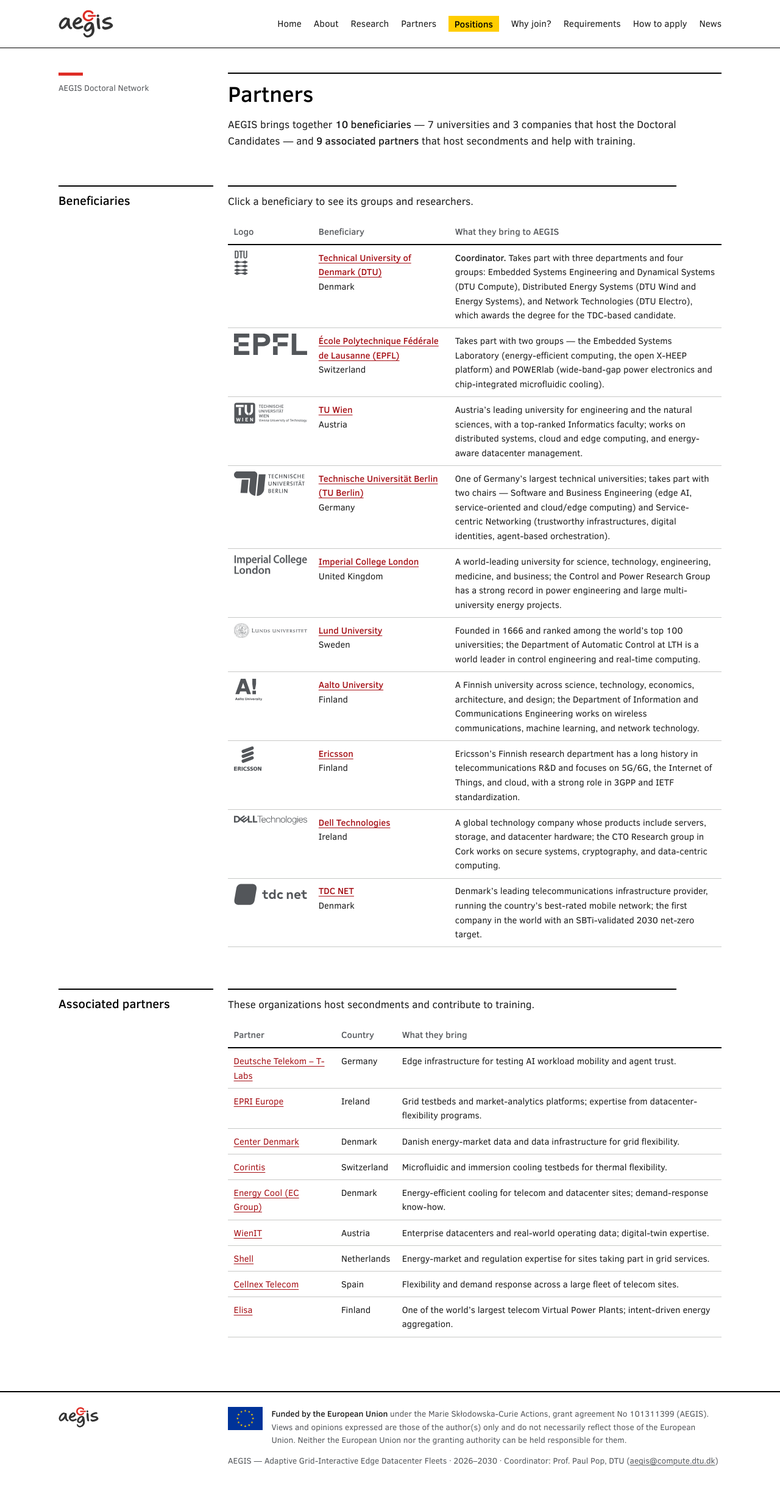
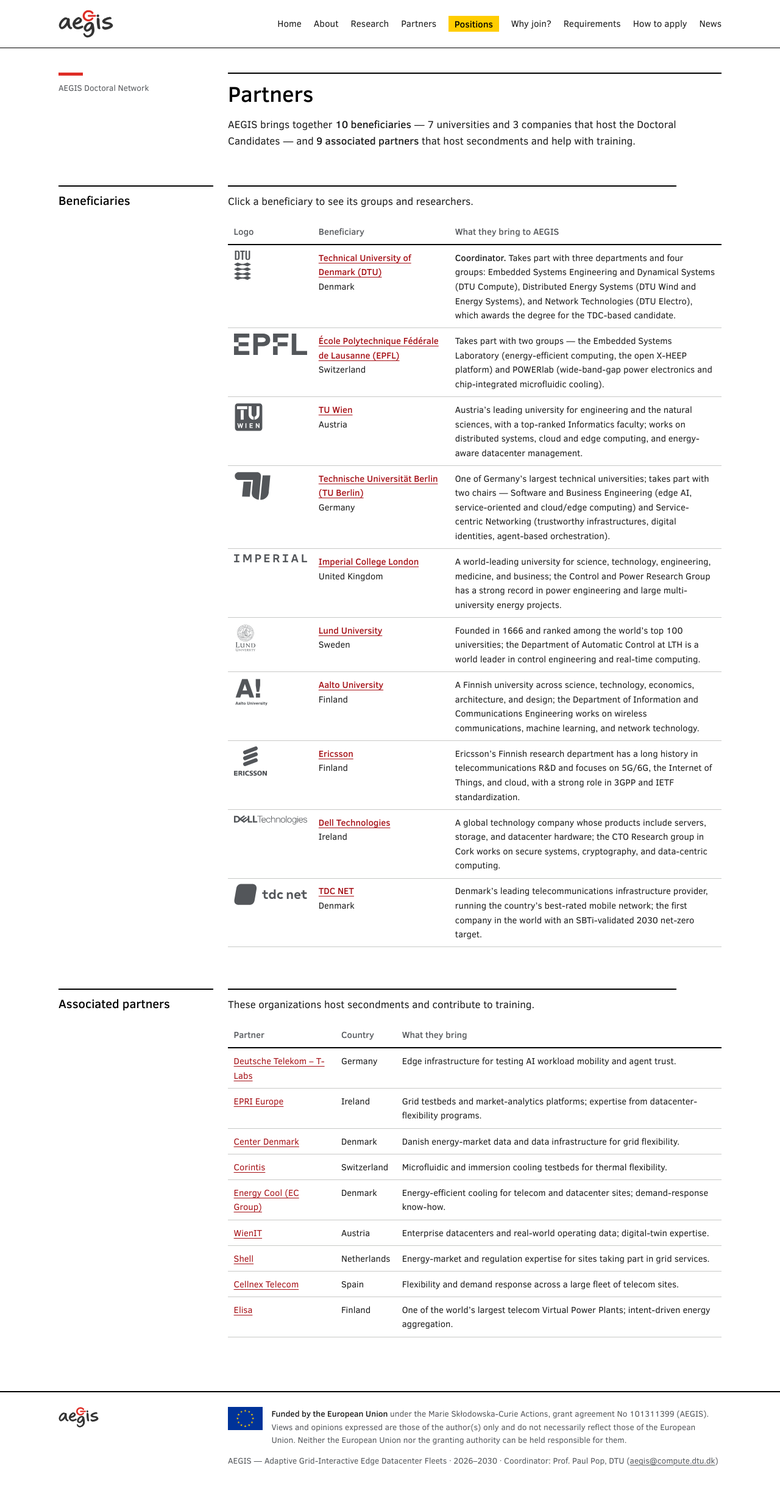
Before and after one commit to aegis-dn/aegis-dn.github.io, a Jekyll site: the page built from partners.md, in a window 1280 px wide. Shown: the whole page at 61% size. Built offline with Jekyll 4.4.1, drawn with Linux system fonts in a browser that asks for light colours.

Commit message:
Update partner logos: new Imperial wordmark, English Lund University logo, TU Wien and TU Berlin signets
Co-Authored-By: Claude Opus 5.5 (1M context) <noreply@anthropic.com>

```diff
--- a/assets/css/style.css
+++ b/assets/css/style.css
@@ -197,7 +197,7 @@ th { font-weight: 500; color: var(--grey-11); border-bottom: 2px solid var(--bla
 .logo-grid { display: flex; flex-wrap: wrap; align-items: center; gap: 1.5rem 2rem; margin: 1.25rem 0 2rem; }
 .logo-grid a { display: inline-flex; align-items: center; }
 .logo-grid img { height: 48px; width: auto; }
-.ben-logo { max-height: 40px; max-width: 120px; width: auto; display: block; }
+.ben-logo { max-height: 48px; max-width: 120px; width: auto; display: block; }
 .ben-table td:nth-child(1), .ben-table th:nth-child(1) { width: 8rem; }
 .ben-table td:nth-child(2), .ben-table th:nth-child(2) { width: 14rem; }
 
```
Also changed, not shown: assets/logos/icl.svg, assets/logos/lu.svg, assets/logos/tub.svg, assets/logos/tuw.svg.
